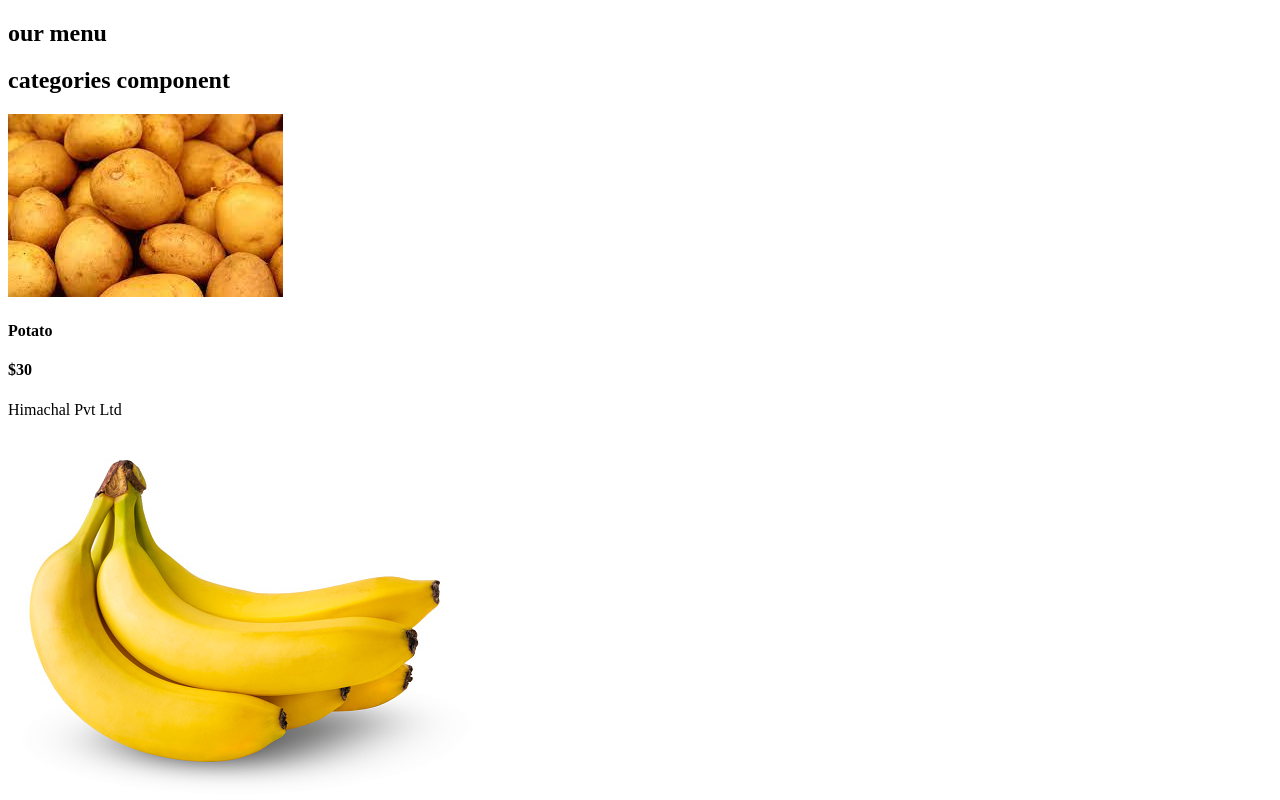
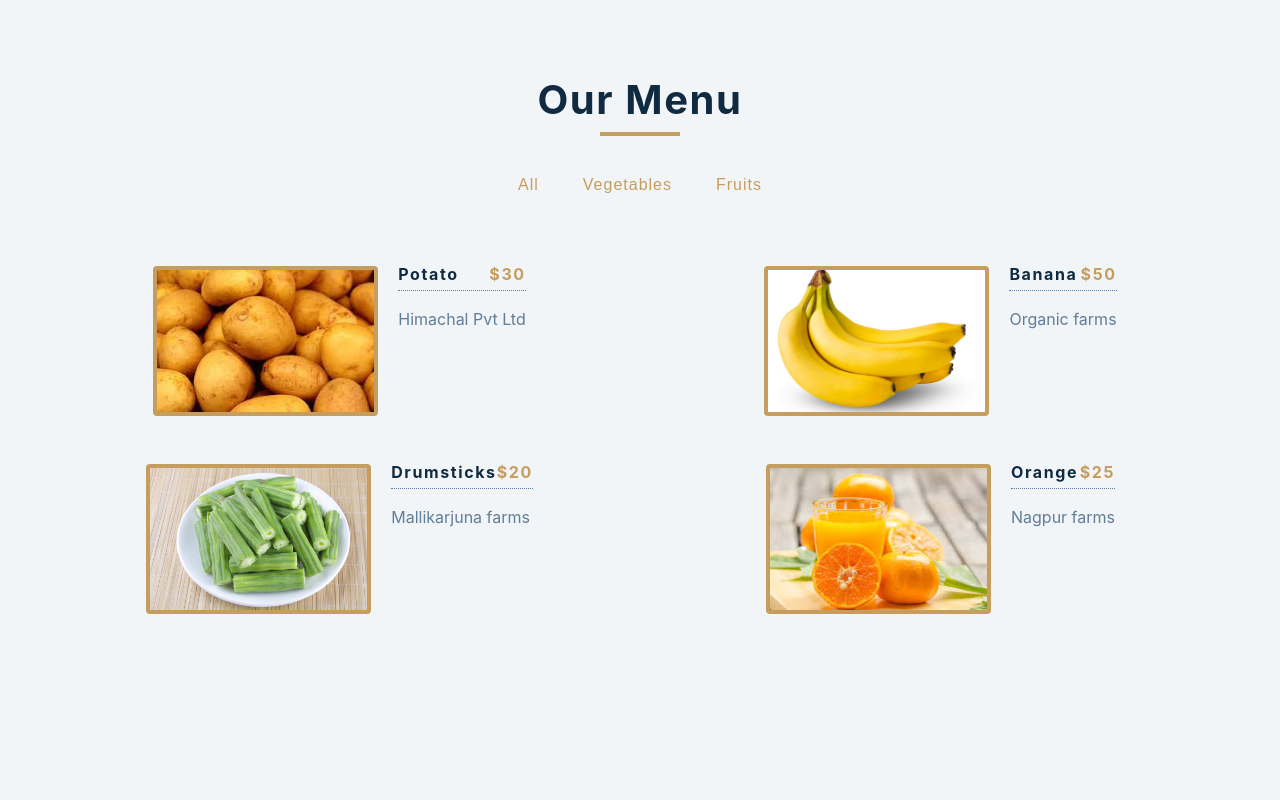
Before and after one commit to Suryoday18/Assignment, a React (Create React App) app: page / in a window 1280 px wide. Shown: the top 800 px of the page. Built offline with nearby package versions, Linux system fonts and the light colour scheme.

Commit message:
Making categorization and filter data based on category

```diff
--- a/src/Categories.js
+++ b/src/Categories.js
@@ -1,7 +1,23 @@
+
 import React from 'react';
 
-const Categories = () => {
-  return <h2>categories component</h2>;
+const Categories = ({ categories, filterItems }) => {
+  return (
+    <div className="btn-container">
+      {categories.map((category, index) => {
+        return (
+          <button
+            type="button"
+            className="filter-btn"
+            key={index}
+            onClick={() => filterItems(category)}
+          >
+            {category}
+          </button>
+        );
+      })}
+    </div>
+  );
 };
 
 export default Categories;
--- a/src/data.js
+++ b/src/data.js
@@ -6,7 +6,7 @@
         "available":1,
         "vendor":"Himachal Pvt Ltd",
         "img": './images/veg1.jpeg',
-        "category":"Vegtables"
+        "category":"Vegetables"
     },
     {
             "name":"Banana",
--- a/src/index.css
+++ b/src/index.css
@@ -1,3 +1,5 @@
+
+
 /*
 ===============
 Variables
--- a/src/index.js
+++ b/src/index.js
@@ -1,6 +1,7 @@
 import React from 'react';
 import ReactDOM from 'react-dom/client';
 import App from './App';
+import './index.css'
 
 const root = ReactDOM.createRoot(document.getElementById('root'));
 root.render(
```
Lines whose indentation alone changed are shown as unchanged.
